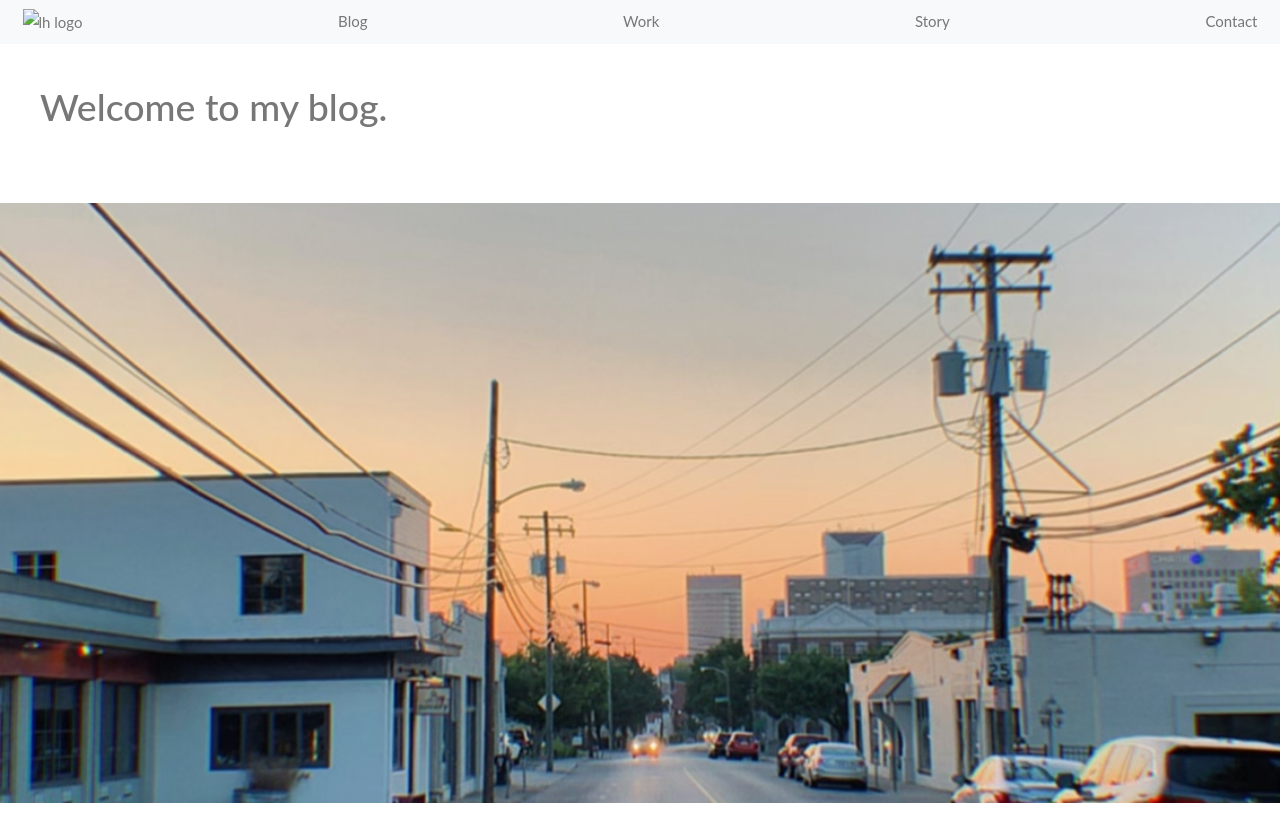
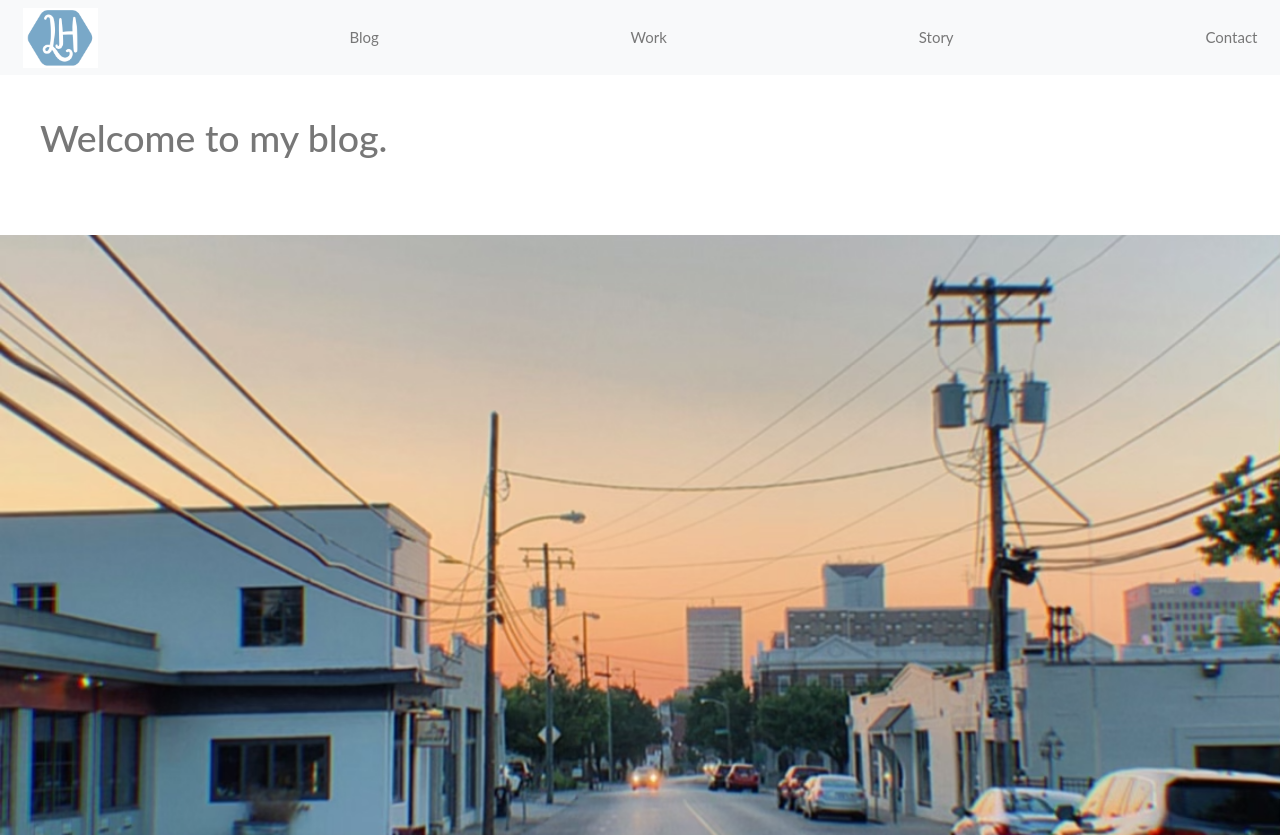
Before and after one commit to Lynz951/The-Code-Less-Travelled, a plain HTML site: page Blog/blog.html in a window 1280 px wide. Shown: the top 837 px of the page. Drawn offline with nearby package versions, Linux system fonts and the light colour scheme; the site is published under a folder, as on GitHub Pages, so addresses that start at the root find nothing.

Commit message:
maybe fixed blog page

```diff
--- a/Blog/blog.html
+++ b/Blog/blog.html
@@ -14,11 +14,11 @@
   <div class="container-fluid bg-light">
     <nav class="navbar navbar-expand-lg bg-light">
         <div class="container-fluid">
-            <a class="nav-link" href="/index.html"><img src="/Homepage/finalwhite.png" id="logoImage" height="60px" width="75px" alt="lh logo"></a>
-            <a class="nav-link" href="/blog.html">Blog</a>
-            <a class="nav-link" href="/Work/work.html">Work</a>
+            <a class="nav-link" href="../index.html"><img src="../Homepage/finalwhite.png" id="logoImage" height="60px" width="75px" alt="lh logo"></a>
+            <a class="nav-link" href="blog.html">Blog</a>
+            <a class="nav-link" href="../Work/work.html">Work</a>
             <a class="nav-link" href="#">Story</a>
-            <a class="nav-link" href="/Contact/contact.html">Contact</a>
+            <a class="nav-link" href="../Contact/contact.html">Contact</a>
         </div>
     </nav>
   </div>
```
